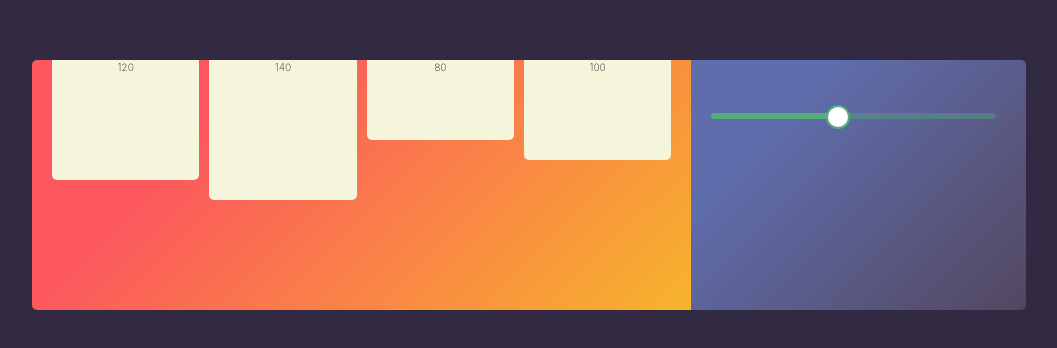
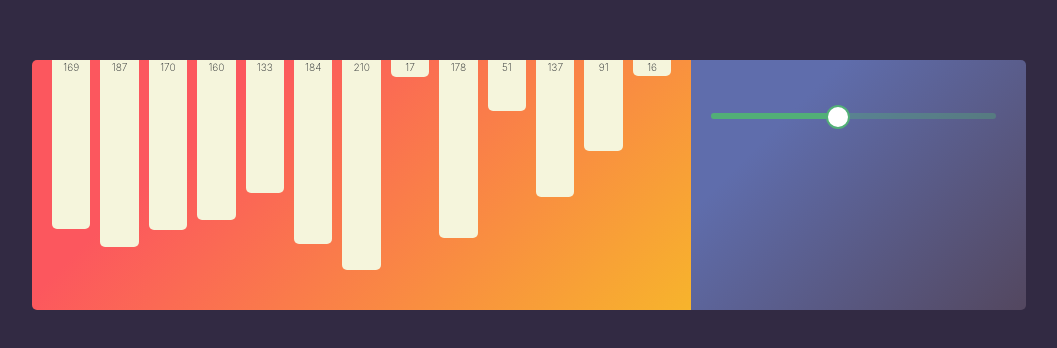
Before and after one commit to RishabhVerma0987/visualsorting, a React (Create React App) app: page / in a window 1280 px wide. Shown: the part 132-480 px from the top of the page, without its empty margins (111-1168 px from the left). Built offline with nearby package versions, Linux system fonts and the light colour scheme.

Commit message:
basic done

```diff
--- a/src/App.js
+++ b/src/App.js
@@ -4,16 +4,15 @@ import addBars from "./components/bars/addBars";
 import PrettoSlider from "./components/pretto";
 
 class App extends React.Component {
-  //Not in use
   state = {
-    barsList: [
-      { barHeight: 100, barColor: "beige", barOrder: 1 },
-      { barHeight: 80, barColor: "beige", barOrder: 2 },
-      { barHeight: 140, barColor: "beige", barOrder: 3 },
-      { barHeight: 120, barColor: "beige", barOrder: 4 }
-    ],
-    numberOfBars: 10
+    barsList: [],
+    numberOfBars: 13
   };
+
+  componentWillMount() {
+    this.addelementsTolist();
+    this.addBars();
+  }
 
   //Temporary
   barStyle = (color, height, order) => {
@@ -78,6 +77,14 @@ class App extends React.Component {
       barsList: tempBarList
     });
   };
+
+  //await this.timeout(this.state.delay);
+  // timeout = ms => {
+  //   return new Promise(resolve => setTimeout(resolve, ms));
+  // };
+  // sleep = async () => {
+  //   await this.timeout(1000);
+  // };
   render() {
     return (
       <div className="container-fluid">
@@ -99,7 +106,3 @@ class App extends React.Component {
   }
 }
 export default App;
-
-{
-  /* <div className="container1">{addBars(this.state.numberOfBars)}</div> */
-}
```
